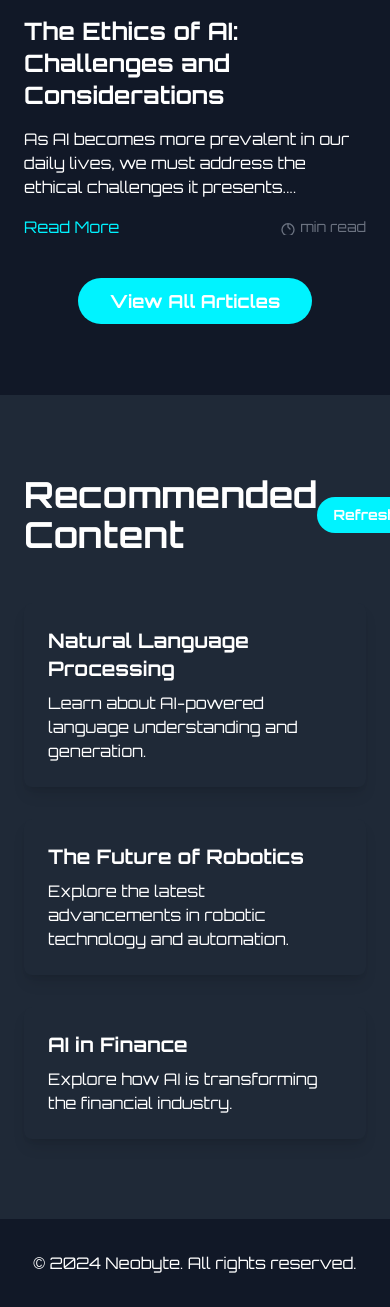
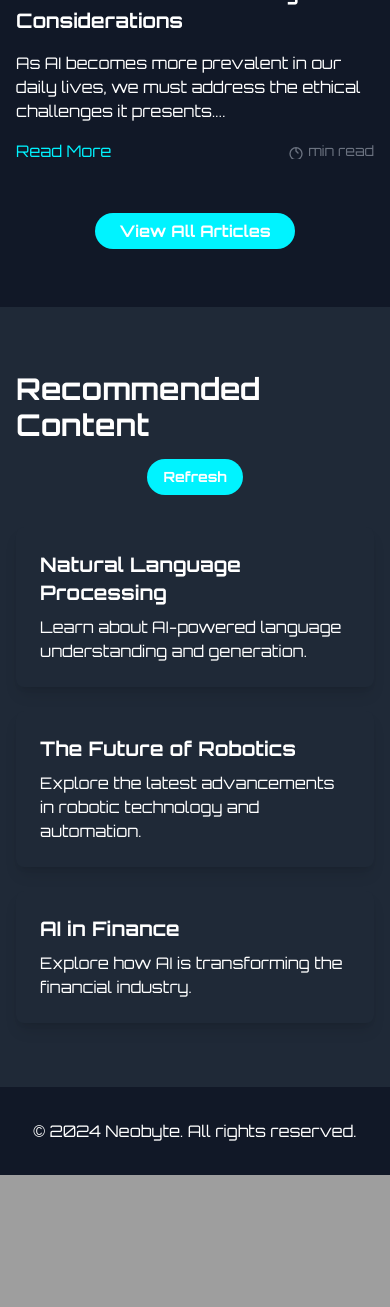
Before and after one commit to raulisai/Neobyte, a Flask app: page / in a window 390 px wide; the page is wider, and only the part inside the window is pictured. Shown: the part 2101-3408 px from the top of that part. After the commit the page ends 3276 px from the top of that part, so only its background shows below. Run offline with Flask 3, Linux system fonts and the light colour scheme; some libraries are stand-ins or nearby versions.

Commit message:
Agent query: Is the website responsive and displaying correctly on mobile and tablet devices? Please check the layout of the navbar, hero section, articles, and recommendations on different screen sizes.

```diff
--- a/static/css/styles.css
+++ b/static/css/styles.css
@@ -56,3 +56,56 @@ body {
     height: 100%;
     z-index: -1;
 }
+
+/* Responsive styles */
+@media (max-width: 768px) {
+    #navbar {
+        padding: 0.5rem;
+    }
+
+    #navbar .container {
+        flex-direction: column;
+    }
+
+    #navbar ul {
+        margin-top: 1rem;
+    }
+
+    #hero h1 {
+        font-size: 2.5rem;
+    }
+
+    #hero p {
+        font-size: 1rem;
+    }
+
+    .social-media .flex {
+        flex-wrap: wrap;
+        justify-content: center;
+    }
+
+    .social-media a {
+        margin: 0.5rem;
+    }
+
+    #articles .grid,
+    #recommendations .grid {
+        grid-template-columns: 1fr;
+    }
+
+    .article-card,
+    .recommendation-card {
+        margin-bottom: 1.5rem;
+    }
+}
+
+@media (min-width: 769px) and (max-width: 1024px) {
+    #hero h1 {
+        font-size: 3.5rem;
+    }
+
+    #articles .grid,
+    #recommendations .grid {
+        grid-template-columns: repeat(2, 1fr);
+    }
+}
--- a/templates/index.html
+++ b/templates/index.html
@@ -19,16 +19,16 @@
     <body class="bg-gray-900 text-white font-orbitron">
         <nav
             id="navbar"
-            class="fixed top-4 left-0 right-0 z-50 transition-all duration-300"
+            class="fixed top-0 left-0 right-0 z-50 transition-all duration-300"
         >
             <div
-                class="container mx-auto px-6 py-3 bg-gray-800 bg-opacity-80 rounded-full"
+                class="container mx-auto px-4 sm:px-6 py-3 bg-gray-800 bg-opacity-80 rounded-full"
             >
-                <div class="flex justify-between items-center w-full">
-                    <a href="#" class="text-2xl font-bold text-neon-blue"
+                <div class="flex flex-col sm:flex-row justify-between items-center w-full">
+                    <a href="#" class="text-2xl font-bold text-neon-blue mb-2 sm:mb-0"
                         >NeoByte</a
                     >
-                    <ul class="flex space-x-6 items-center">
+                    <ul class="flex flex-wrap justify-center space-x-4 sm:space-x-6 items-center">
                         <li>
                             <a
                                 href="#hero"
@@ -88,7 +88,7 @@
 
         <section
             id="hero"
-            class="min-h-screen flex items-center justify-center relative overflow-hidden"
+            class="min-h-screen flex items-center justify-center relative overflow-hidden pt-16 sm:pt-0"
         >
             <div
                 id="hero-background"
@@ -120,19 +120,19 @@
                     style="top: 10%; right: 25%"
                 ></div>
             </div>
-            <div class="container mx-auto px-6 text-center relative z-10">
-                <h1 class="text-5xl md:text-7xl font-bold mb-8">
+            <div class="container mx-auto px-4 sm:px-6 text-center relative z-10">
+                <h1 class="text-4xl sm:text-5xl md:text-7xl font-bold mb-4 sm:mb-8">
                     Welcome to the Future of AI
                 </h1>
-                <p class="text-5xl md:text-2xl mb-12">
+                <p class="text-lg sm:text-xl md:text-2xl mb-8 sm:mb-12">
                     Explore the cutting-edge world of artificial intelligence
                 </p>
-                <section class="social-media mt-12">
-                    <h2 class="text-2xl font-bold mb-6">Join our Community</h2>
-                    <div class="flex justify-center space-x-4">
+                <section class="social-media mt-8 sm:mt-12">
+                    <h2 class="text-xl sm:text-2xl font-bold mb-4 sm:mb-6">Join our Community</h2>
+                    <div class="flex flex-wrap justify-center space-x-2 sm:space-x-4">
                         <a
                             href="https://www.youtube.com"
-                            class="text-neon-pink px-4 py-2 rounded-full border border-neon-pink hover:text-neon-green transition-colors duration-300"
+                            class="text-neon-pink px-4 py-2 rounded-full border border-neon-pink hover:text-neon-green transition-colors duration-300 mb-2 sm:mb-0"
                             target="_blank"
                             rel="noopener noreferrer"
                         >
@@ -140,7 +140,7 @@
                         </a>
                         <a
                             href="https://github.com"
-                            class="text-neon-blue px-4 py-2 rounded-full border border-neon-blue hover:text-neon-green transition-colors duration-300"
+                            class="text-neon-blue px-4 py-2 rounded-full border border-neon-blue hover:text-neon-green transition-colors duration-300 mb-2 sm:mb-0"
                             target="_blank"
                             rel="noopener noreferrer"
                         >
@@ -148,7 +148,7 @@
                         </a>
                         <a
                             href="https://discord.com"
-                            class="text-neon-purple px-4 py-2 rounded-full border border-neon-purple hover:text-neon-green transition-colors duration-300"
+                            class="text-neon-purple px-4 py-2 rounded-full border border-neon-purple hover:text-neon-green transition-colors duration-300 mb-2 sm:mb-0"
                             target="_blank"
                             rel="noopener noreferrer"
                         >
@@ -156,7 +156,7 @@
                         </a>
                         <a
                             href="https://telegram.org"
-                            class="text-neon-cyan px-4 py-2 rounded-full border border-neon-cyan hover:text-neon-green transition-colors duration-300"
+                            class="text-neon-cyan px-4 py-2 rounded-full border border-neon-cyan hover:text-neon-green transition-colors duration-300 mb-2 sm:mb-0"
                             target="_blank"
                             rel="noopener noreferrer"
                         >
@@ -172,7 +172,7 @@
                 <img
                     src="{{ url_for('static', filename='images/ai_robot.svg') }}"
                     alt="AI Robot"
-                    class="w-64 h-64"
+                    class="w-32 h-32 sm:w-48 sm:h-48 md:w-64 md:h-64"
                 />
             </div>
             <div
@@ -181,12 +181,12 @@
             ></div>
         </section>
 
-        <section id="articles" class="py-20 scroll-animate">
-            <div class="container mx-auto px-6">
-                <h2 class="text-4xl font-bold mb-12 text-center">
+        <section id="articles" class="py-16 sm:py-20 scroll-animate">
+            <div class="container mx-auto px-4 sm:px-6">
+                <h2 class="text-3xl sm:text-4xl font-bold mb-8 sm:mb-12 text-center">
                     Latest Articles
                 </h2>
-                <div class="grid grid-cols-1 md:grid-cols-3 gap-12">
+                <div class="grid grid-cols-1 sm:grid-cols-2 lg:grid-cols-3 gap-8 sm:gap-12">
                     {% for article in articles %}
                     <div class="article-card">
                         <div class="card-header relative">
@@ -201,7 +201,7 @@
                             >
                         </div>
                         <div class="card-body">
-                            <h3 class="text-2xl font-semibold mb-4">
+                            <h3 class="text-xl sm:text-2xl font-semibold mb-4">
                                 {{ article.title }}
                             </h3>
                             <p class="mb-4">{{ article.content[:100] }}...</p>
@@ -237,10 +237,10 @@
                     </div>
                     {% endfor %}
                 </div>
-                <div class="text-center mt-12">
+                <div class="text-center mt-8 sm:mt-12">
                     <a
                         href="{{ url_for('articles_page') }}"
-                        class="bg-neon-blue text-white px-8 py-3 rounded-full text-lg font-semibold hover:bg-neon-green transition-colors duration-300"
+                        class="bg-neon-blue text-white px-6 sm:px-8 py-2 sm:py-3 rounded-full text-base sm:text-lg font-semibold hover:bg-neon-green transition-colors duration-300"
                     >
                         View All Articles
                     </a>
@@ -248,10 +248,10 @@
             </div>
         </section>
 
-        <section id="recommendations" class="py-20 bg-gray-800">
-            <div class="container mx-auto px-6">
-                <div class="flex justify-between items-center mb-12">
-                    <h2 class="text-4xl font-bold">Recommended Content</h2>
+        <section id="recommendations" class="py-16 sm:py-20 bg-gray-800">
+            <div class="container mx-auto px-4 sm:px-6">
+                <div class="flex flex-col sm:flex-row justify-between items-center mb-8 sm:mb-12">
+                    <h2 class="text-3xl sm:text-4xl font-bold mb-4 sm:mb-0">Recommended Content</h2>
                     <button
                         id="refresh-recommendations"
                         class="bg-neon-blue text-white px-4 py-2 rounded-full text-sm font-semibold hover:bg-neon-green transition-colors duration-300"
@@ -260,7 +260,7 @@
                     </button>
                 </div>
                 <div
-                    class="grid grid-cols-1 md:grid-cols-2 lg:grid-cols-3 gap-8 scroll-animate"
+                    class="grid grid-cols-1 sm:grid-cols-2 lg:grid-cols-3 gap-6 sm:gap-8 scroll-animate"
                     id="recommendations-container"
                 >
                     <!-- Recommendations will be dynamically inserted here -->
@@ -268,10 +268,8 @@
             </div>
         </section>
 
-        <script></script>
-
         <footer class="bg-gray-900 py-8">
-            <div class="container mx-auto px-6 text-center">
+            <div class="container mx-auto px-4 sm:px-6 text-center">
                 <p>&copy; 2024 Neobyte. All rights reserved.</p>
             </div>
         </footer>
@@ -283,7 +281,6 @@
         <script
             src="{{ url_for('static', filename='js/3d_elements.js') }}"
             type="module"
-            fetchRecommendations()
         ></script>
     </body>
 </html>
```
Also changed, not shown: templates/article_detail.html (+14 -14 lines), templates/articles.html (+16 -16 lines).
